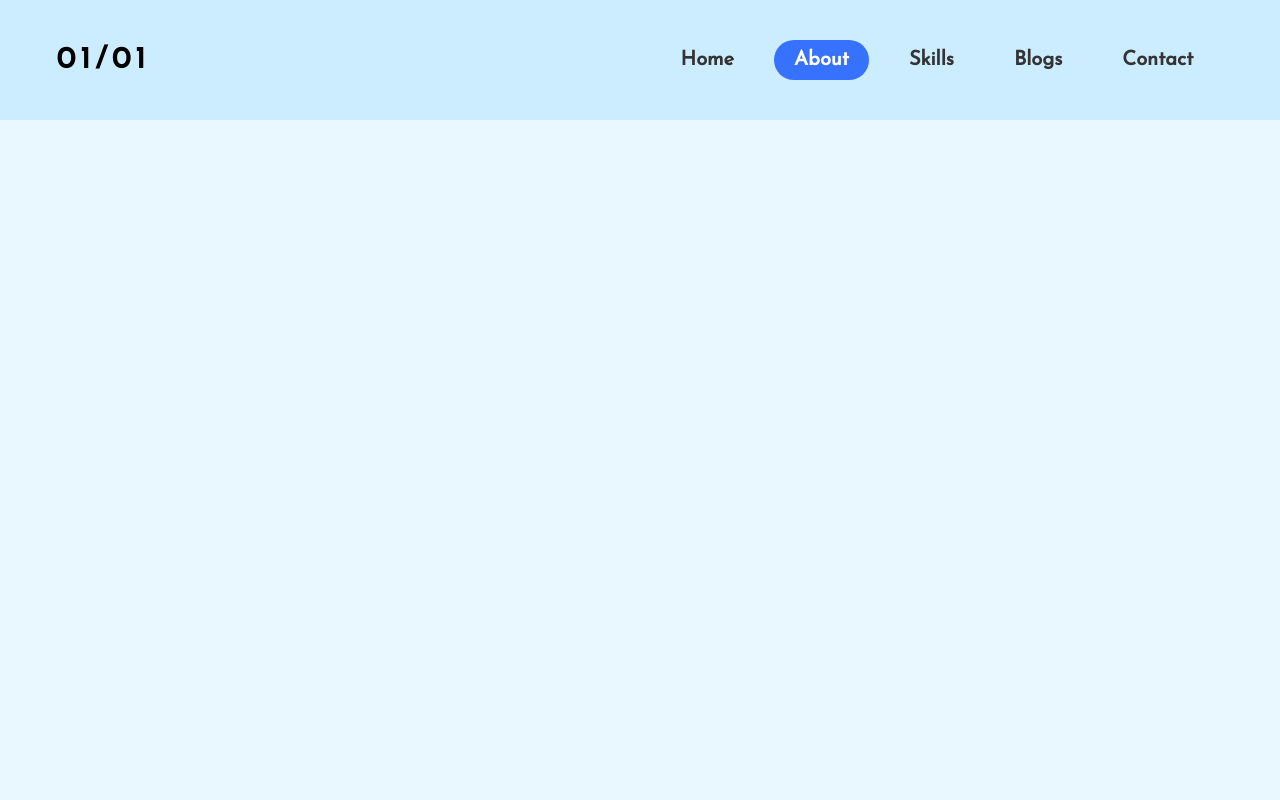
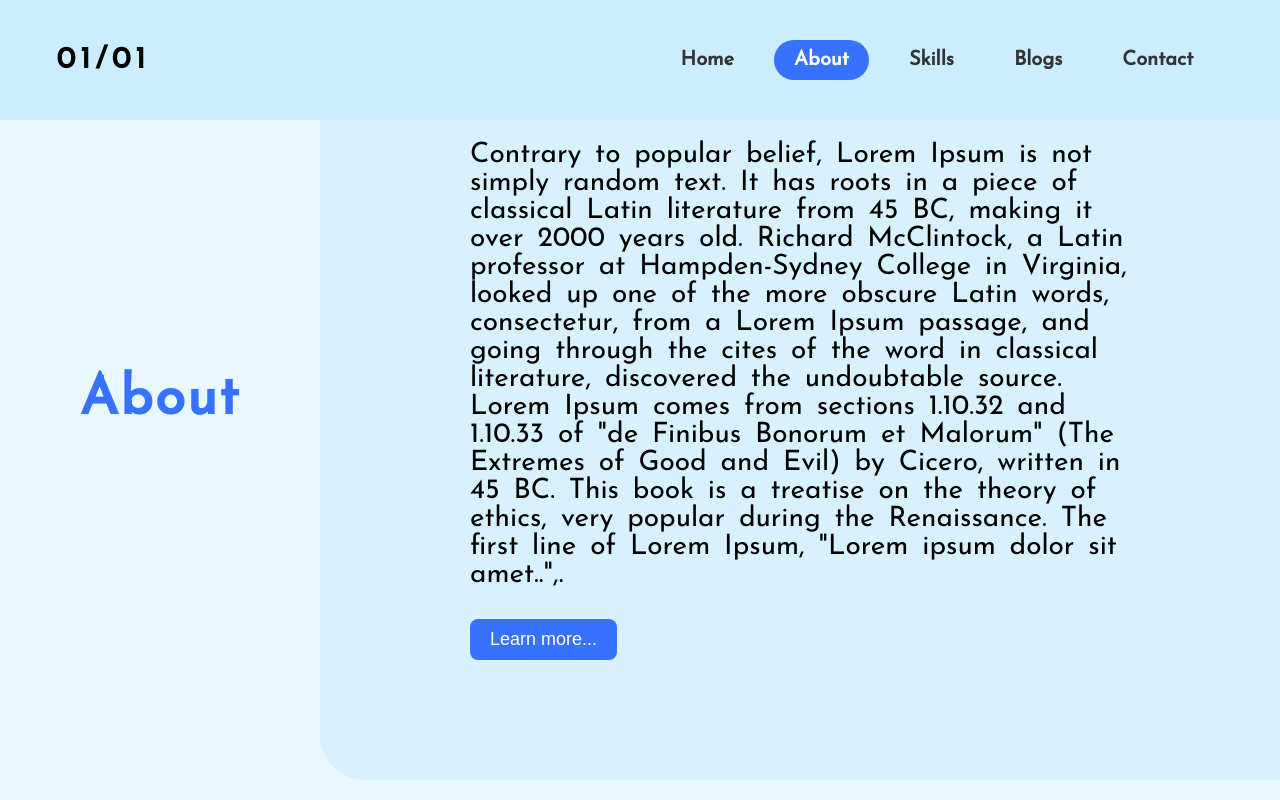
Before and after one commit to wantedbear007/home, a React (Create React App) app: page /about in a window 1280 px wide. Built offline with nearby package versions, Linux system fonts and the light colour scheme.

Commit message:
Created about page, mobile and tablet optimization left.

```diff
--- a/src/App.js
+++ b/src/App.js
@@ -1,6 +1,8 @@
 import React from "react";
 import NavBar from "./components/NavigationBar/NavBar";
 import Navigation from "./components/Navigation/Navigation";
+import Home from "./pages/Home/Home";
+import About from "./pages/About/About";
 
 function App() {
   return (
--- /dev/null
+++ b/src/pages/About/About.css
@@ -0,0 +1,47 @@
+.aboutParentContainer {
+  display: flex;
+  height: 100vh;
+  align-items: center;
+  justify-content: space-between;
+  flex-wrap: wrap;
+}
+
+.textContainer {
+  flex: 1;
+}
+.text {
+  font-size: 55px;
+  color: #3772ff;
+  letter-spacing: 2px;
+  text-align: center;
+}
+.paragraphContainer {
+  background-color: #d7f1ff;
+  width: 75%;
+  margin-right: 0;
+  padding: 120px 150px;
+  border-radius: 45px 0px 0px 45px;
+  border-top-left-radius: 45px;
+}
+.paragraph {
+  font-size: 28px;
+  word-spacing: 5px;
+}
+.learnMoreButton {
+  font-size: 18px;
+  border-style: none;
+  margin-top: 30px;
+  background-color: #3772ff;
+  color: white;
+  border-radius: 8px;
+  padding: 10px 20px;
+}
+
+.learnMoreButton:hover {
+  box-shadow: 0px 0px 7px rgb(80, 79, 79);
+}
+
+.learnMoreButton:active {
+  transform: scale(0.99);
+  background-color: #0d49d4;
+}
--- a/src/pages/About/About.js
+++ b/src/pages/About/About.js
@@ -1,11 +1,30 @@
-import React from 'react'
+import React from "react";
+import "./About.css";
 
 const About = () => {
-    return (
-        <div>
-            <h1>About page</h1>
-        </div>
-    )
-}
+  return (
+    <div className="aboutParentContainer">
+      <div className="textContainer">
+        <h1 className="text">About</h1>
+      </div>
+      <div className="paragraphContainer">
+        <p className="paragraph">
+          Contrary to popular belief, Lorem Ipsum is not simply random text. It
+          has roots in a piece of classical Latin literature from 45 BC, making
+          it over 2000 years old. Richard McClintock, a Latin professor at
+          Hampden-Sydney College in Virginia, looked up one of the more obscure
+          Latin words, consectetur, from a Lorem Ipsum passage, and going
+          through the cites of the word in classical literature, discovered the
+          undoubtable source. Lorem Ipsum comes from sections 1.10.32 and
+          1.10.33 of "de Finibus Bonorum et Malorum" (The Extremes of Good and
+          Evil) by Cicero, written in 45 BC. This book is a treatise on the
+          theory of ethics, very popular during the Renaissance. The first line
+          of Lorem Ipsum, "Lorem ipsum dolor sit amet..",.
+        </p>
+        <button className="learnMoreButton">Learn more...</button>
+      </div>
+    </div>
+  );
+};
 
-export default About
+export default About;
--- a/src/pages/Home/Home.css
+++ b/src/pages/Home/Home.css
@@ -44,20 +44,26 @@
 
 .resumeButton:active {
   background-color: #0d49d4;
+  transform: scale(0.99);
+
 }
 
 .projectsButton {
   background-color: #3772ff;
   color: white;
   border-color: #ccedff;
+  border-style: none;
 }
 
 .projectsButton:hover {
-  border: 2px solid #000;
+  box-shadow: 0px 0px 7px rgb(80, 79, 79);
+
 }
 
 .projectsButton:active {
   background-color: #0d49d4;
+  transform: scale(0.99);
+
 }
 
 .resumeButton,
@@ -67,8 +73,7 @@
   border-radius: 8px;
   margin-right: 30px;
 }
-.imageContainer {
-}
+
 .image {
   width: 400px;
   height: 400px;
--- a/src/pages/Home/Home.js
+++ b/src/pages/Home/Home.js
@@ -12,12 +12,12 @@ const Home = () => {
         </p>
         <p className="designation">Front-end / UI / UX developer.</p>
         <div className="buttonContainer">
-            <button className="resumeButton">resume</button>
-            <button className="projectsButton">Projects</button>
+          <button className="resumeButton">resume</button>
+          <button className="projectsButton">Projects</button>
         </div>
       </div>
-      <div className="imageContainer">
-          <img src={require('../../assets/Images/60111.jpg')} className="image" />
+      <div>
+        <img alt="User" src={require("../../assets/Images/60111.jpg")} className="image" />
       </div>
     </div>
   );
```
